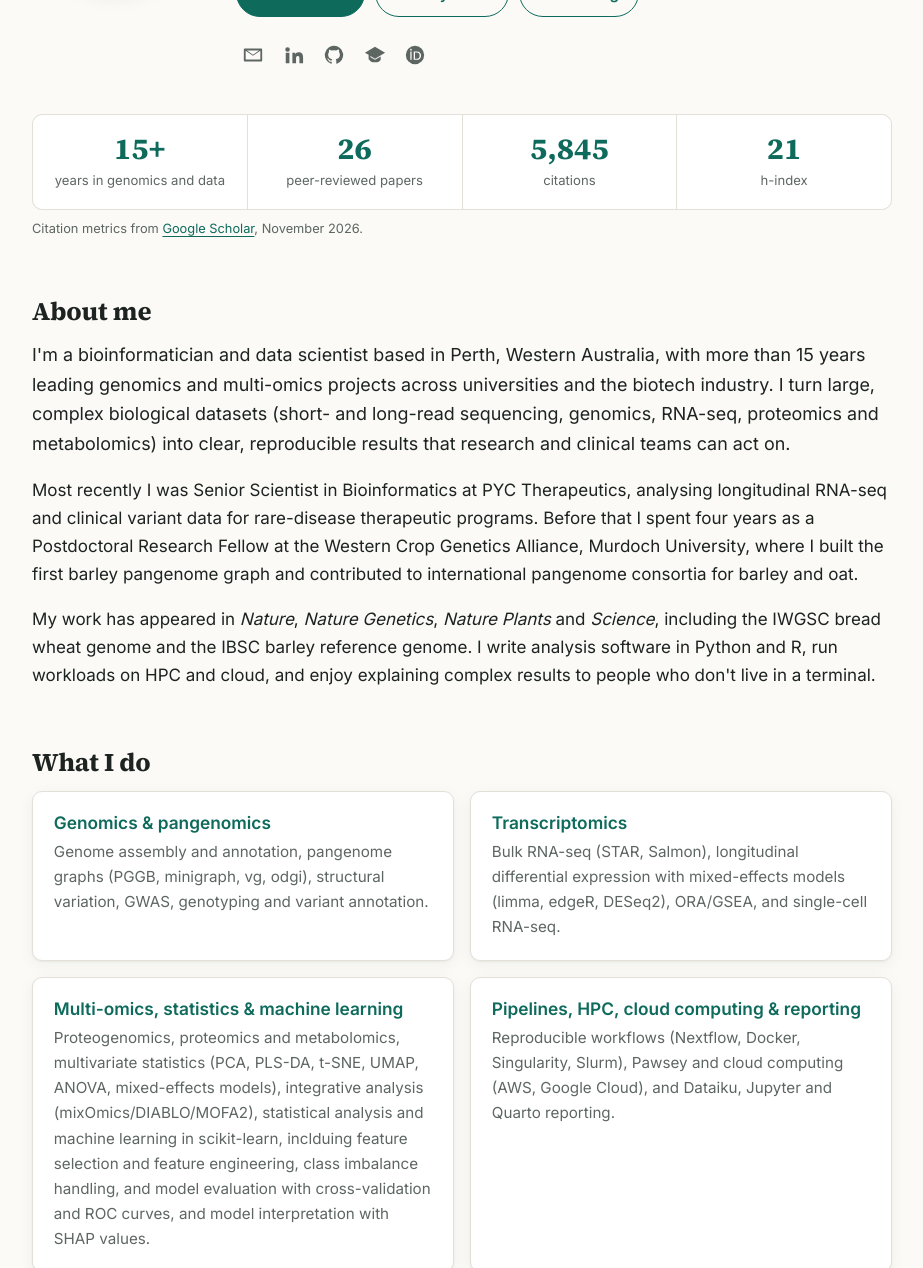
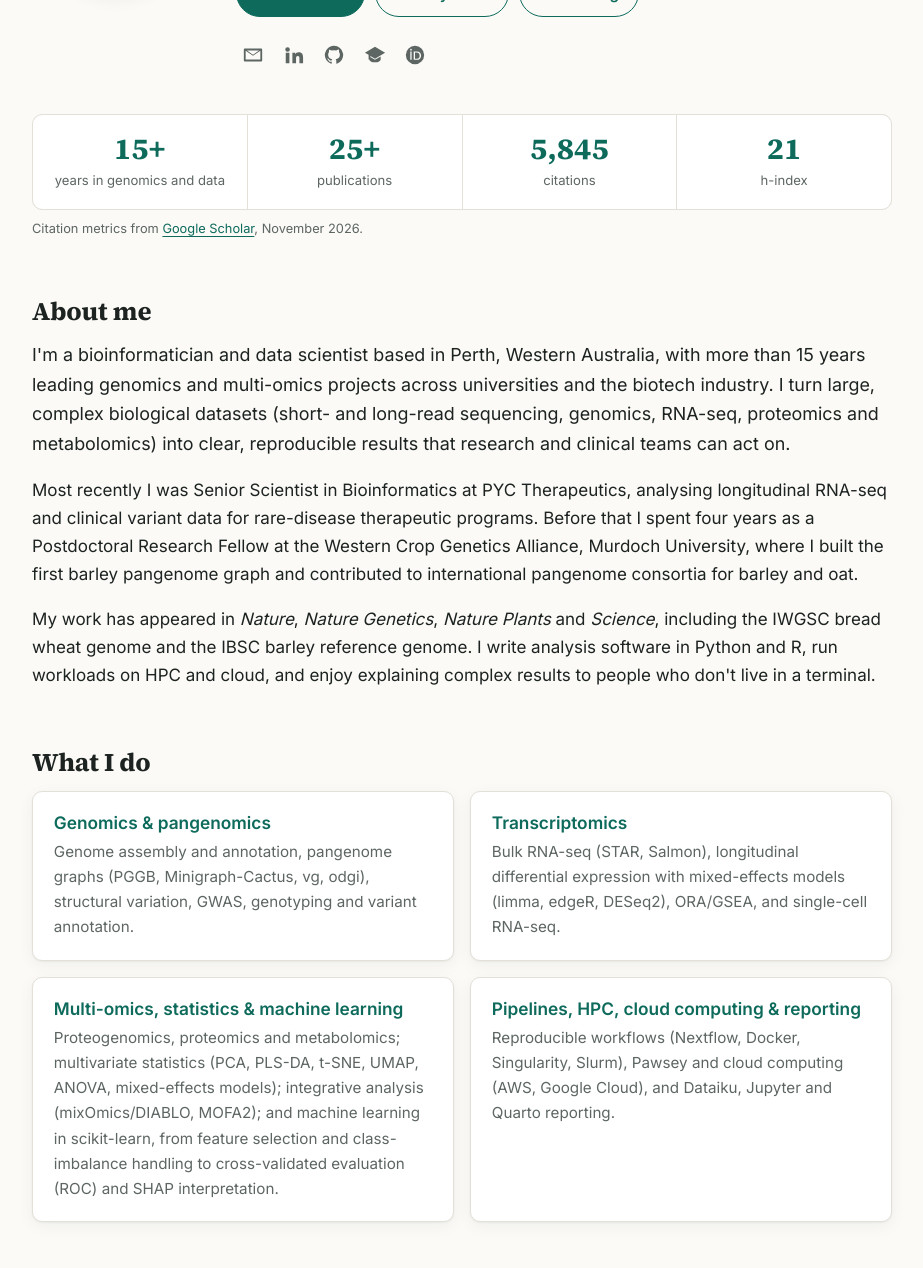
Before and after one commit to brettChapman/brettChapman.github.io, a Jekyll site: the page built from index.html, in a window 1280 px wide and 1400 px high, scrolled down 231 px, cut to the strip 132-1400 px from the top of the window. Shown: the whole strip, without its empty margins (178-1101 px from the left). Built offline with Jekyll 4.4.1, drawn with Linux system fonts in a browser that asks for light colours.

Commit message:
Use 25+ publications, Minigraph-Cactus naming, and tidy wording
Co-Authored-By: Claude Opus 5.5 <noreply@anthropic.com>
Claude-Session: https://claude.ai/code/session_01NsdaR74wPxi2s5sBpKUEkk

```diff
--- a/_config.yml
+++ b/_config.yml
@@ -35,7 +35,7 @@ metrics:
   as_of: November 2026
   citations: "5,845"
   h_index: 21
-  papers: "26"
+  papers: "25+"
 
 # ---------------------------------------------------------------------------
 # Feature switches
--- a/_data/portfolio.yml
+++ b/_data/portfolio.yml
@@ -9,7 +9,7 @@ projects:
       Led construction of the first barley genome graph, starting with 20 genomes and growing
       to 76, embedding population-wide micro- and macro-scale variation in a single queryable
       graph. First-author paper in Agriculture Communications (2026).
-    tags: [PGGB, Minigraph-cactus, vg, odgi, Pawsey Setonix]
+    tags: [PGGB, Minigraph-Cactus, vg, odgi, Pawsey Setonix]
     links:
       - label: Paper
         url: https://doi.org/10.1016/j.agrcom.2026.100131
@@ -70,10 +70,10 @@ projects:
       - label: GitHub
         url: https://github.com/brettChapman/Nimbus_Cluster
 
-  - title: WCGA Barley and Oatdatabase tutorials
+  - title: WCGA barley and oat database tutorials
     year: 2026
     summary: >-
-      Co-authored tutorials for the Western Crop Genetics Alliance Barley and Oat databases.
+      Co-authored tutorials for the Western Crop Genetics Alliance barley and oat databases.
     tags: [Databases, Barley, Oat, JBrowse, Panache, Tutorials]
     links:
       - label: Zenodo
--- a/consultancy.html
+++ b/consultancy.html
@@ -34,7 +34,7 @@ feature: consultancy
     </div>
     <div class="card">
       <h3>Multi-omics &amp; statistics</h3>
-      <p>Proteomics, transcriptomics and metabolomics analysis, multivariate statistics, integrative analysis and statistical analysis.</p>
+      <p>Proteomics, transcriptomics and metabolomics analysis, multivariate statistics, and integrative and statistical analysis.</p>
     </div>
     <div class="card">
       <h3>Pipelines &amp; HPC</h3>
--- a/index.html
+++ b/index.html
@@ -25,7 +25,7 @@ title: About
 
 <section class="metrics" aria-label="Research metrics">
   <div class="metric"><span class="metric-value">15+</span><span class="metric-label">years in genomics and data</span></div>
-  <div class="metric"><span class="metric-value">{{ site.metrics.papers }}</span><span class="metric-label">peer-reviewed papers</span></div>
+  <div class="metric"><span class="metric-value">{{ site.metrics.papers }}</span><span class="metric-label">publications</span></div>
   <div class="metric"><span class="metric-value">{{ site.metrics.citations }}</span><span class="metric-label">citations</span></div>
   <div class="metric"><span class="metric-value">{{ site.metrics.h_index }}</span><span class="metric-label">h-index</span></div>
 </section>
@@ -50,7 +50,7 @@ title: About
   <div class="card-grid cols-2">
     <div class="card">
       <h3>Genomics &amp; pangenomics</h3>
-      <p>Genome assembly and annotation, pangenome graphs (PGGB, minigraph, vg, odgi), structural variation, GWAS,
+      <p>Genome assembly and annotation, pangenome graphs (PGGB, Minigraph-Cactus, vg, odgi), structural variation, GWAS,
         genotyping and variant annotation.</p>
     </div>
     <div class="card">
@@ -60,10 +60,9 @@ title: About
     </div>
     <div class="card">
       <h3>Multi-omics, statistics &amp; machine learning</h3>
-      <p>Proteogenomics, proteomics and metabolomics, multivariate statistics (PCA, PLS-DA, t-SNE, UMAP, ANOVA, mixed-effects models),
-        integrative analysis (mixOmics/DIABLO/MOFA2), statistical analysis and machine learning in scikit-learn, inclduing
-        feature selection and feature engineering, class imbalance handling, and model evaluation with cross-validation and ROC curves,
-        and model interpretation with SHAP values.</p>
+      <p>Proteogenomics, proteomics and metabolomics; multivariate statistics (PCA, PLS-DA, t-SNE, UMAP, ANOVA,
+        mixed-effects models); integrative analysis (mixOmics/DIABLO, MOFA2); and machine learning in scikit-learn,
+        from feature selection and class-imbalance handling to cross-validated evaluation (ROC) and SHAP interpretation.</p>
     </div>
     <div class="card">
       <h3>Pipelines, HPC, cloud computing &amp; reporting</h3>
@@ -86,7 +85,7 @@ title: About
 <section class="extra">
   <h2>Some extra info</h2>
   <ul>
-    <li>PhD in Information Technology (Bioinformatics) from Murdoch University, where I developed a bioinformatics framework for proteogenomics.
+    <li>PhD in Information Technology (Bioinformatics) from Murdoch University, where I developed a bioinformatics framework for proteogenomics.</li>
     <li>My career started out in the wet lab, applying molecular biology, cell culture techniques, and running 2D gel electrophoresis,
       LC-MS and MALDI-TOF tandem mass spectrometry for proteomics, before moving into bioinformatics.</li>
     <li>I regularly secured competitive <a href="https://pawsey.org.au/">Pawsey Supercomputing Research Centre</a> allocations for my research
--- a/portfolio.html
+++ b/portfolio.html
@@ -40,7 +40,7 @@ lead: Projects, analyses and publications from research and industry. Industry w
 
 <section id="publications" class="tab-panel" role="tabpanel">
   <h2 class="panel-title">Publications</h2>
-  <p class="panel-intro">{{ site.metrics.papers }} peer-reviewed papers, {{ site.metrics.citations }} citations and an h-index of {{ site.metrics.h_index }} (Google Scholar, {{ site.metrics.as_of }}). First-author papers are marked. The complete, up-to-date list is on <a href="https://scholar.google.com/citations?user={{ site.social.scholar }}&amp;hl=en" target="_blank" rel="noopener">Google Scholar</a> and <a href="https://orcid.org/{{ site.social.orcid }}" target="_blank" rel="noopener">ORCID</a>.</p>
+  <p class="panel-intro">{{ site.metrics.papers }} publications, {{ site.metrics.citations }} citations and an h-index of {{ site.metrics.h_index }} (Google Scholar, {{ site.metrics.as_of }}). First-author papers are marked. The complete, up-to-date list is on <a href="https://scholar.google.com/citations?user={{ site.social.scholar }}&amp;hl=en" target="_blank" rel="noopener">Google Scholar</a> and <a href="https://orcid.org/{{ site.social.orcid }}" target="_blank" rel="noopener">ORCID</a>.</p>
   <div class="pub-filter" role="group" aria-label="Filter publications">
     <button type="button" class="chip active" data-filter="all">All</button>
     <button type="button" class="chip" data-filter="first">First author</button>
```
Also changed, not shown: cv.md (+3 -3 lines).
